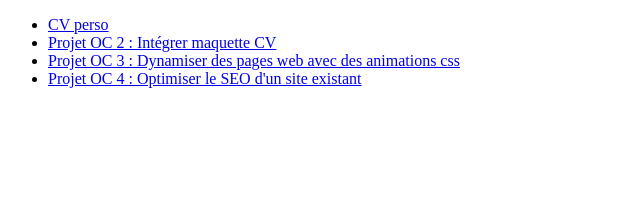
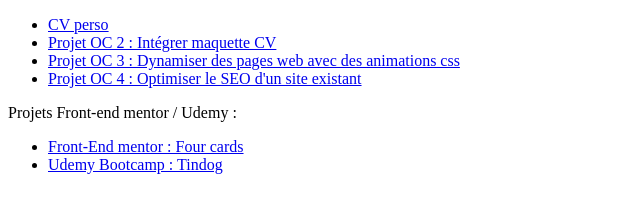
Before and after one commit to Mikev60/Mikev60.github.io, a plain HTML site: page index.html in a window 1280 px wide. Shown: the whole page, without its empty margins (0-640 px from the left). Drawn offline with Linux system fonts and the light colour scheme.

Commit message:
Ajout tindog et four cards FEM

```diff
--- a/index.html
+++ b/index.html
@@ -11,5 +11,10 @@
       <li><a href="https://mikev60.github.io/OC_Projet_3_OMF/">Projet OC 3 : Dynamiser des pages web avec des animations css</a></li>
       <li><a href="https://mikev60.github.io/OC_Projet_4_SEO/">Projet OC 4 : Optimiser le SEO d'un site existant</a></li>
     </ul>
+    <p>Projets Front-end mentor / Udemy : </p>
+    <ul>
+      <li><a href="https://mikev60.github.io/FEM_four_cards/">Front-End mentor : Four cards</a></li>
+      <li><a href="https://mikev60.github.io/Tindog/">Udemy Bootcamp : Tindog</a></li>
+    </ul>
   </body>
 </html>
```
